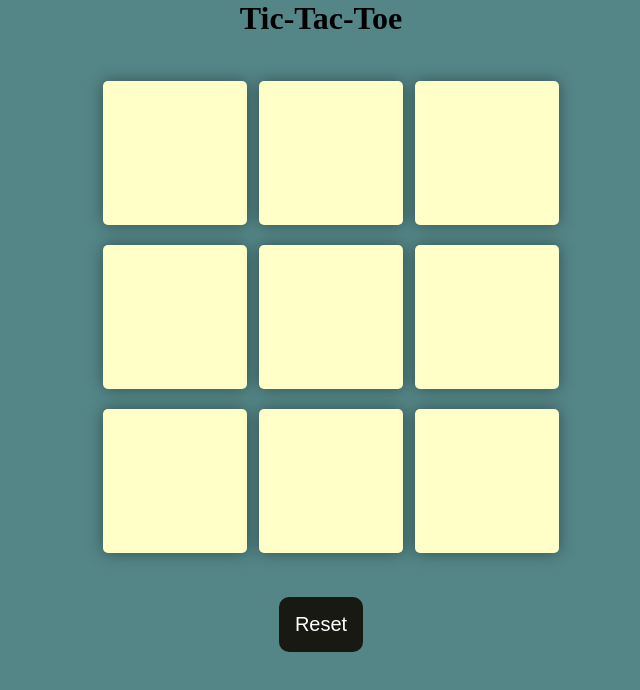
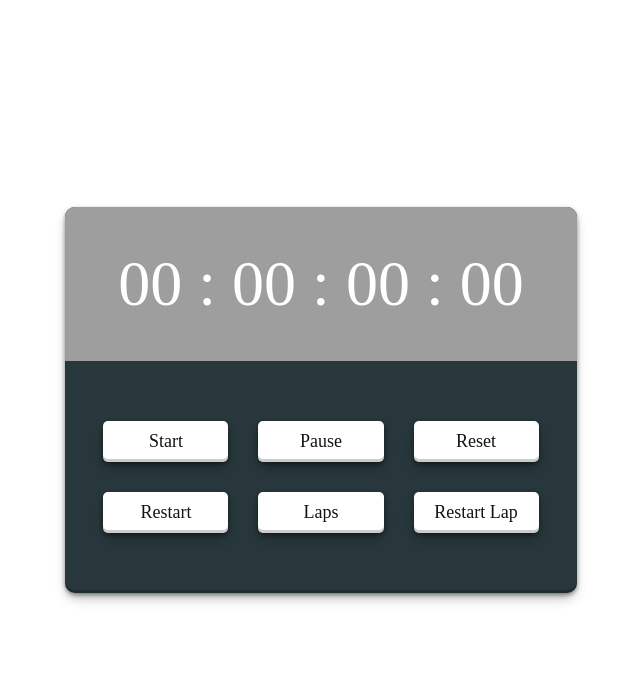
Before and after one commit to ankush0511/web_dev_projects, a plain HTML site: page index.html in a window 1280 px wide. Shown: the whole page, without its empty margins (319-959 px from the left). Drawn offline with Linux system fonts and the light colour scheme.

Commit message:
Add files via upload

```diff
--- /dev/null
+++ b/app.js
@@ -0,0 +1,70 @@
+var ms = 0, s = 0, m = 0, h = 0
+var timer
+
+var display = document.querySelector('.timer_display')
+var laps = document.querySelector('.laps')
+
+function start(){
+    if(!timer){
+        timer = setInterval(run, 10)
+    }
+}
+function run(){
+    display.innerHTML = getTimer()
+    ms++
+    if(ms ==100){
+        ms=0
+        s++
+    }
+    if(s == 60){
+        s = 0
+        m++
+    }
+    if(m==60){
+        m=0
+        h++
+    }
+
+}
+
+function getTimer()
+{
+    return(h<10 ? "0" + h : h) + " : " +(m<10 ? "0" + m : m) + " : " + (s<10 ? "0"+ s : s)+ " : "+(ms<10 ? "0"+ ms : ms)
+}
+function pause(){
+    stopTimer()
+}
+function stopTimer(){
+    clearInterval(timer)
+    timer =false
+}
+
+function reset(){
+    stopTimer()
+    ms = 0
+    s = 0
+    m = 0
+    h = 0
+    display.innerHTML = getTimer()
+
+}
+
+function restart(){
+    if(timer){
+        reset()
+        start()
+    }
+}
+
+
+function lap(){
+    if(timer){
+        var li = document.createElement("li")
+        li.innerHTML = getTimer()
+        laps.appendChild(li)
+    }
+}
+
+function resetLap(){
+    laps.innerHTML = ""
+}
--- a/index.html
+++ b/index.html
@@ -3,34 +3,26 @@
 <head>
     <meta charset="UTF-8">
     <meta name="viewport" content="width=device-width, initial-scale=1.0">
-    <title>Tic-Tak-Toe</title>
+    <title>StopWatch</title>
     <link rel="stylesheet" href="style.css">
 </head>
 <body>
-    <div class="msg-cont hide">
-        <p id="msg">Winner</p>
-        <button id="new-btn">New Game</button>
+    <div class="container">
+     <div class="timer_display">
+        00 : 00 : 00 : 00
 
+        </div>
+        <ul class="laps"></ul>
+        <div class="action">
+            <button id="startTimer" onclick="start()">Start</button>
+            <button id="pauseTimer" onclick="pause()">Pause</button>
+            <button id="resetTimer" onclick="reset()">Reset</button>
+            <button id="restartTimer" onclick="restart()">Restart</button>
+            <button id="lap" onclick="lap()">Laps</button>
+            <button id="resetLap" onclick="resetLap()">Restart Lap</button>
+        </div>
     </div>
-    <main>
-        <h1>Tic-Tac-Toe</h1>
-        <div class="container">
-            <div class="game">
-                <button class="box"></button>
-                <button class="box"></button>
-                <button class="box"></button>
-                <button class="box"></button>
-                <button class="box"></button>
-                <button class="box"></button>
-                <button class="box"></button>
-                <button class="box"></button>
-                <button class="box"></button>
 
-            </div>
-        </div>
-        <button id="reset-btn">Reset</button>
-
-    </main>
-    <script src="script.js"></script>
+<script src="app.js"></script>
 </body>
 </html>
--- a/style.css
+++ b/style.css
@@ -1,62 +1,70 @@
 *{
     margin: 0;
     padding: 0;
+    box-sizing: border-box;
 }
-body{
-    background-color: #548687;
-    text-align: center;
+
+.container{
+    width: 40%;
+    min-width: 500px;
+    position: absolute;
+    top: 50%;
+    left: 50%;
+    transform: translate(-50%,-50%);
+    background: #27373b;
+    padding-bottom: 60px;
+    border-radius: 10px;
+    box-shadow: rgba(0,0,0,0.4) 0px 2px 4px ,
+    rgba(0,0,0,0.3) 0px 7px 13px -3px,
+    rgba(0,0,0,0.2) 0px -3px 0px inset;
 }
-.container{
-    height: 70vh;
+.timer_display{
+    width: 100%;
+    background:#9e9e9e;
+    padding: 40px 0;
+    font-family: 'Times New Roman', Times, serif;
+    color: #fff;
     display: flex;
-    flex-wrap: wrap;
     justify-content: center;
     align-items: center;
-}
-.game{
-    height: 60vmin;
-    width: 60vmin;
-    display: flex;
-    flex-wrap: wrap;
-    justify-content: center;
-    align-items: center;
-    margin-left: 20px;
-    gap: 1.5vmin;
+    font-size: 4rem;
+    border-radius: 10px 10px 0 0;
+    box-shadow: rgba(0,0,0,0.12)opx -23px 25px 0px inset,
+    rgba(0,0,0,0.15) 0px -36px 30px 0px inset,
+    ;
 
 }
-.box{
-    height: 18vmin;
-   width: 18vmin;
-   border-radius: 5px;
-   border: none;
-   box-shadow: 0 0 1rem rgba(0, 0, 0, 0.4);
-   font-size: 10vmin;
-   color: #b0413e;
-   background-color: #ffffc7;
+.laps{
+    text-align: center;
+    color: #fff;
+    margin-top: 10px;
+    text-decoration: none;
 }
-#reset-btn{
-    padding: 1rem;
-    font-size: 1.25rem;
-    background-color: #191913;
-    color: #fff;
+.action{
+    width: 85%;
+    margin: 60px auto 0 auto;
+    display: grid;
+    grid-template-columns: repeat(3,1fr);
+    grid-gap: 30px;
+}
+.action button{
+    padding: 10px 20px;
+    background-color: #fff;
+    color: #141313;
     border: none;
-    border-radius: 10px;
+    font-family: 'Times New Roman', Times, serif;
+    font-size: 18px;
+    font-weight: 500;
+    border-radius: 5px;
+    cursor: pointer;
+    box-shadow: rgba(0,0,0,0.4) 0px 2px 4px,
+    rgba(0,0,0,0.3) 0px 7px 13px -3px,
+    rgba(0,0,0,0.2) 0px -3px 0px inset;
 }
-#new-btn{
-    padding: 1rem;
-    font-size: 1.25rem;
-    background-color: #191913;
-    color: #fff;
-    border: none;
-    border-radius: 10px;
+button:hover{
+    background-color: #141313;
+    color:#ffffff;
+    border: 3px solid #b6b6b6;
+    padding:7px 17px;
+
 }
-#msg{
-    color: #ffffc7;
-    font-size: 4vmin;
-}
-.msg-cont{
-    height: 20vmin;
-}
-.hide{
-    display: none;
-}
```
